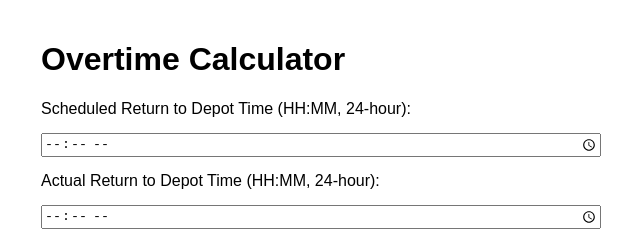
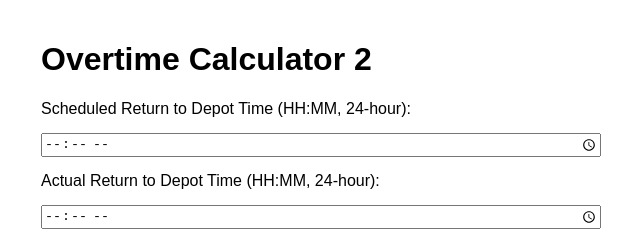
Before and after one commit to Petarkco/OTcalc, a plain HTML site: page index.html in a window 1280 px wide. Shown: the top 240 px of the page, 299-939 px from the left. Drawn offline with Linux system fonts and the light colour scheme.

Commit message:
Update index.html

```diff
--- a/index.html
+++ b/index.html
@@ -29,7 +29,7 @@
   </style>
 </head>
 <body>
-  <h1>Overtime Calculator</h1>
+  <h1>Overtime Calculator 2</h1>
   <form id="overtimeForm">
     <label for="scheduledTime">Scheduled Return to Depot Time (HH:MM, 24-hour):</label>
     <input type="time" id="scheduledTime" required>
```
